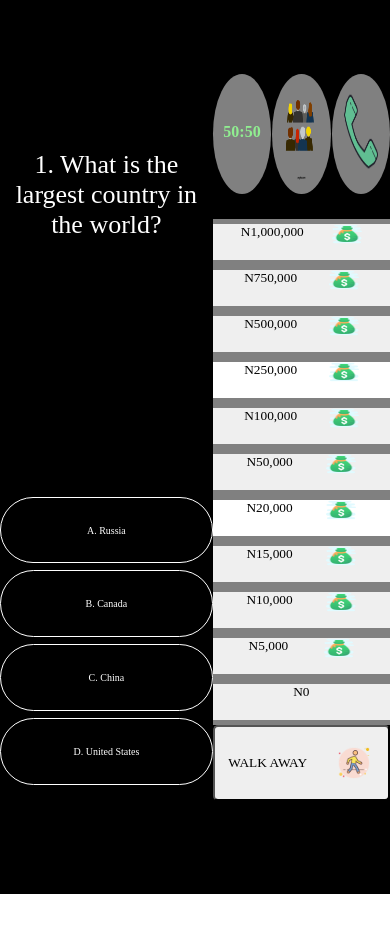
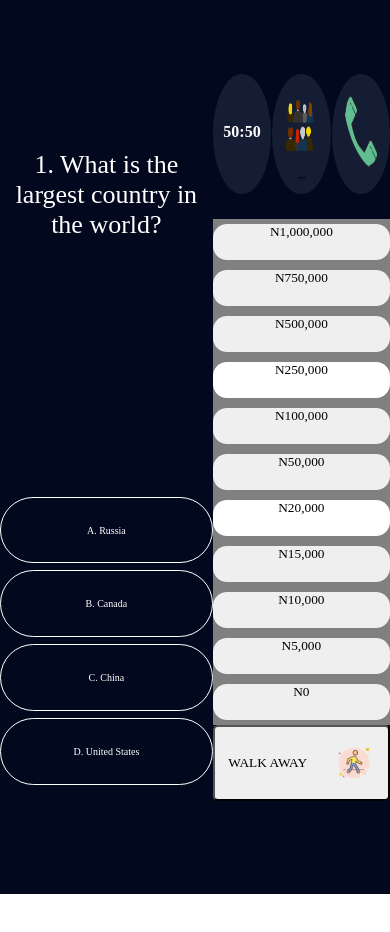
Before and after one commit to Phyya/WWTBAM, a plain HTML site: page index.html in a window 390 px wide. Both pictures are taken after a click on the button "PLAY". Shown: the top 932 px of the page. Drawn offline with Linux system fonts and the light colour scheme; a web font is replaced by a local one.

Commit message:
fixed colors

```diff
--- a/cashflow.css
+++ b/cashflow.css
@@ -137,12 +137,12 @@
   }
   .round-div {
     font-size: 0.5rem;
-    color: lightgreen;
+    color: white;
     font-size: 24px;
     font-weight: bold;
   }
   .half-option {
-    color: lightgreen;
+    color: white;
     font-size: 16px;
   }
   .play {
@@ -155,6 +155,14 @@
   .controls h1 {
     font-size: 1rem;
     background: white;
+  }
+  .title {
+    animation: sliding 3s linear;
+    color: white;
+    text-align: center;
+    font-size: 15px;
+    background: none;
+    /* margin-top: 100px; */
   }
   .score-mode {
     display: flex;
@@ -169,4 +177,12 @@
     justify-content: space-between;
     height: 20%;
   }
+  @keyframes sliding {
+    from {
+      margin-left: -250px;
+    }
+    to {
+      margin-left: 0;
+    }
+  }
 }
--- a/index.html
+++ b/index.html
@@ -81,36 +81,16 @@
             </button>
           </div>
           <div class="score-board">
-            <button class="win money--10">
-              N1,000,000 <img src="moneybag.png" />
-            </button>
-            <button class="win money--9">
-              N750,000 <img src="moneybag.png" />
-            </button>
-            <button class="win money--8">
-              N500,000 <img src="moneybag.png" />
-            </button>
-            <button class="win money--7">
-              N250,000 <img src="moneybag.png" />
-            </button>
-            <button class="win money--6">
-              N100,000 <img src="moneybag.png" />
-            </button>
-            <button class="win money--5">
-              N50,000 <img src="moneybag.png" />
-            </button>
-            <button class="win money--4">
-              N20,000 <img src="moneybag.png" />
-            </button>
-            <button class="win money--3">
-              N15,000 <img src="moneybag.png" />
-            </button>
-            <button class="win money--2">
-              N10,000 <img src="moneybag.png" />
-            </button>
-            <button class="win money--1">
-              N5,000 <img src="moneybag.png" />
-            </button>
+            <button class="win money--10">N1,000,000</button>
+            <button class="win money--9">N750,000</button>
+            <button class="win money--8">N500,000</button>
+            <button class="win money--7">N250,000</button>
+            <button class="win money--6">N100,000</button>
+            <button class="win money--5">N50,000</button>
+            <button class="win money--4">N20,000</button>
+            <button class="win money--3">N15,000</button>
+            <button class="win money--2">N10,000</button>
+            <button class="win money--1">N5,000</button>
             <button class="win money--0">N0</button>
           </div>
 
--- a/script3.js
+++ b/script3.js
@@ -346,7 +346,7 @@ answerModalArray.forEach(function (val) {
       }
       playerWins();
       setInterval(() => {
-        val.style.backgroundColor = "black";
+        val.style.backgroundColor = "rgb(2 9 30)";
       }, 1000);
       document.querySelector(`.money--${score}`).classList.add("money-hover");
       document
@@ -355,7 +355,7 @@ answerModalArray.forEach(function (val) {
     } else {
       val.style.backgroundColor = "red";
       setInterval(() => {
-        val.style.backgroundColor = "black";
+        val.style.backgroundColor = "rgb(2 9 30)";
       }, 1000);
       let audioWrong = new Audio("Wrong.mp3");
       audioWrong.play();
--- a/styles2.css
+++ b/styles2.css
@@ -16,12 +16,14 @@
   width: 100%;
   position: relative;
 }
+
 .title {
   animation: sliding 3s linear;
   color: white;
   text-align: center;
-  font-size: 15px;
-  /* margin-top: 100px; */
+  font-size: 30px;
+  background: rgb(8 18 50);
+  padding-top: 20px;
 }
 @keyframes sliding {
   from {
@@ -35,7 +37,8 @@
   height: 100%;
   width: 100%;
   display: flex;
-  background: black;
+  background: rgb(2 9 30);
+  /* background: black; */
   /* margin: 10px auto; */
 }
 .play-mode {
@@ -132,6 +135,12 @@
   cursor: pointer;
   color: white;
 }
+.round-div:hover {
+  background: rgb(12 21 48);
+  cursor: pointer;
+  color: white;
+  border: 1px solid white;
+}
 .hidden {
   display: none;
 }
@@ -145,12 +154,11 @@
   height: 120px;
   border-radius: 50%;
   border: none;
-  background: grey;
+  background: rgb(21 29 52);
   margin: 30px 0;
   padding: 5px 5px 10px 5px;
   color: white;
   font-size: 0.5rem;
-  color: lightgreen;
   font-size: 24px;
   font-weight: bold;
 }
@@ -172,6 +180,9 @@
   border: none;
   display: flex;
   justify-content: space-evenly;
+}
+.win {
+  border-radius: 14px;
 }
 
 /* MODAL WINDOWS */
@@ -296,5 +307,6 @@
   z-index: 999;
 }
 .money-hover {
-  background: chocolate;
+  background: rgb(2 9 30);
+  color: white;
 }
```
Also changed, not shown: gameOnboarding.html (deleted, +0 -29 lines).
